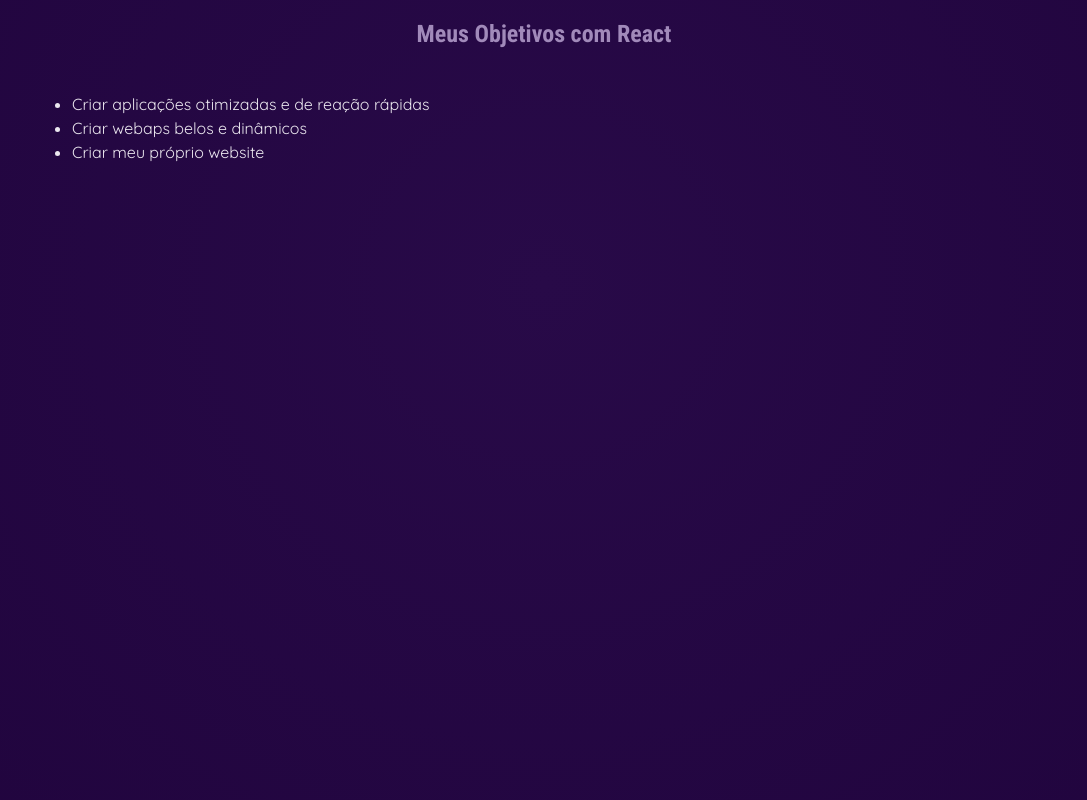
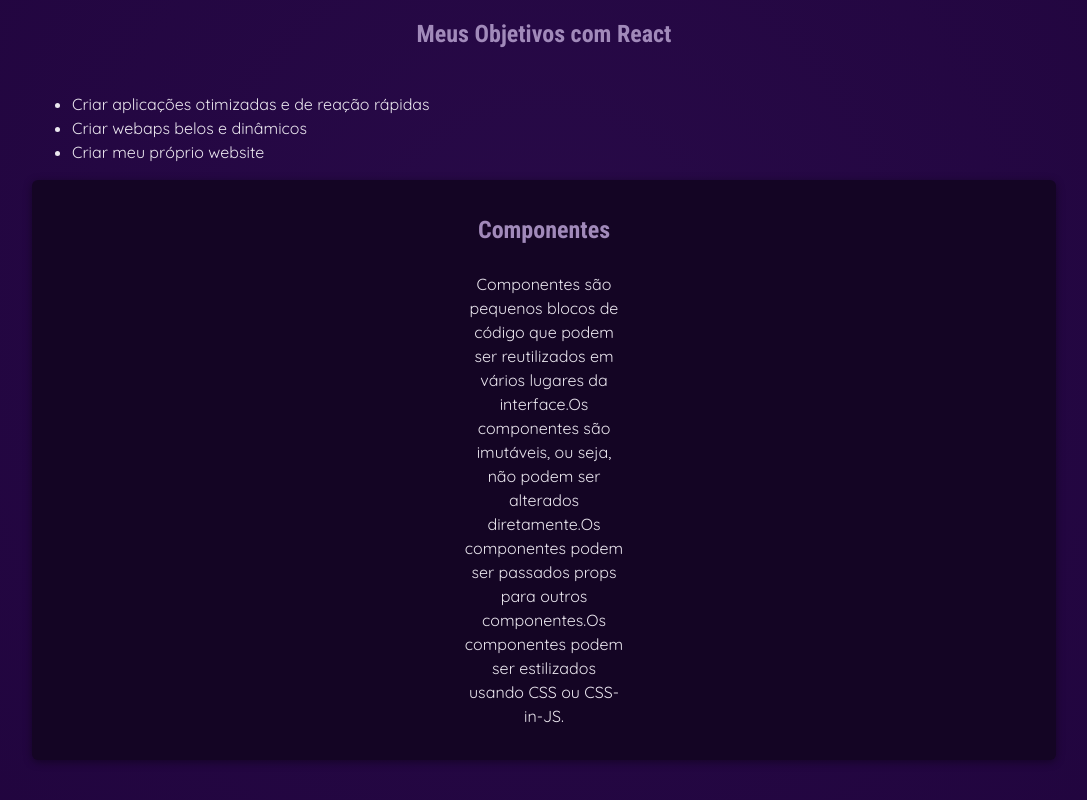
Before and after one commit to victorluansilva/Lista_React_and_NodeJS, a React (Vite) app in the folder 02-fundamentos-base/react-basis/: page / in a window 1280 px wide. Shown: the part 356-1156 px from the top of the page, without its empty margins (96-1183 px from the left). Built offline with nearby package versions, Linux system fonts and the light colour scheme.

Commit message:
Referente a props (propriedades)de Componentes

```diff
--- a/02-fundamentos-base/react-basis/src/components/header/Header.jsx
+++ b/02-fundamentos-base/react-basis/src/components/header/Header.jsx
@@ -8,6 +8,8 @@
   const indice = Math.floor(Math.random() * words.length)
   return words[indice]
 }
+
+
 
 const Header = () => {
     return (
--- a/02-fundamentos-base/react-basis/src/components/main/Main.jsx
+++ b/02-fundamentos-base/react-basis/src/components/main/Main.jsx
@@ -1,17 +1,38 @@
+/* eslint-disable no-unused-vars */
 import './Main.css';
 import MeuObjetivoComReact from './MeuObjetivoComReact/MeuObjetivoComReact';
 
-//Construir um componente do zero chamado de MeuObjetivoComReact
-// Na pasta dentro de Main que deve ser exportado por padrão (default)
-// E importado no Main.js
-// No componente você deve listar
-// 3 objetivos que você almeja com o aprendizado de React
-// Utilize o .map tal como realizado no primeiro projeto de exemplo de React
+const conceitosChaves = [
+  {
+    id: 1,
+    titulo: 'Componentes',
+    conceitos: [
+      'Componentes são pequenos blocos de código que podem ser reutilizados em vários lugares da interface.',
+      'Os componentes são imutáveis, ou seja, não podem ser alterados diretamente.',
+      'Os componentes podem ser passados props para outros componentes.',
+      'Os componentes podem ser estilizados usando CSS ou CSS-in-JS.',
+    ]
+  }
+];
+
+  const CoreConcept = ({titulo, conceitos}) => {
+  return (
+    <>
+    <h2>{titulo}</h2>
+    <ul>
+      <li>{conceitos}</li>
+    </ul>
+    </>
+  )
+};
 
 const Main = () => {
     return (
       <main>
         <MeuObjetivoComReact />
+        <section id='core-concepts'>
+        <CoreConcept titulo={conceitosChaves[0].titulo}  conceitos={conceitosChaves[0].conceitos}/>
+        </section>
       </main>
     );
   };
```
